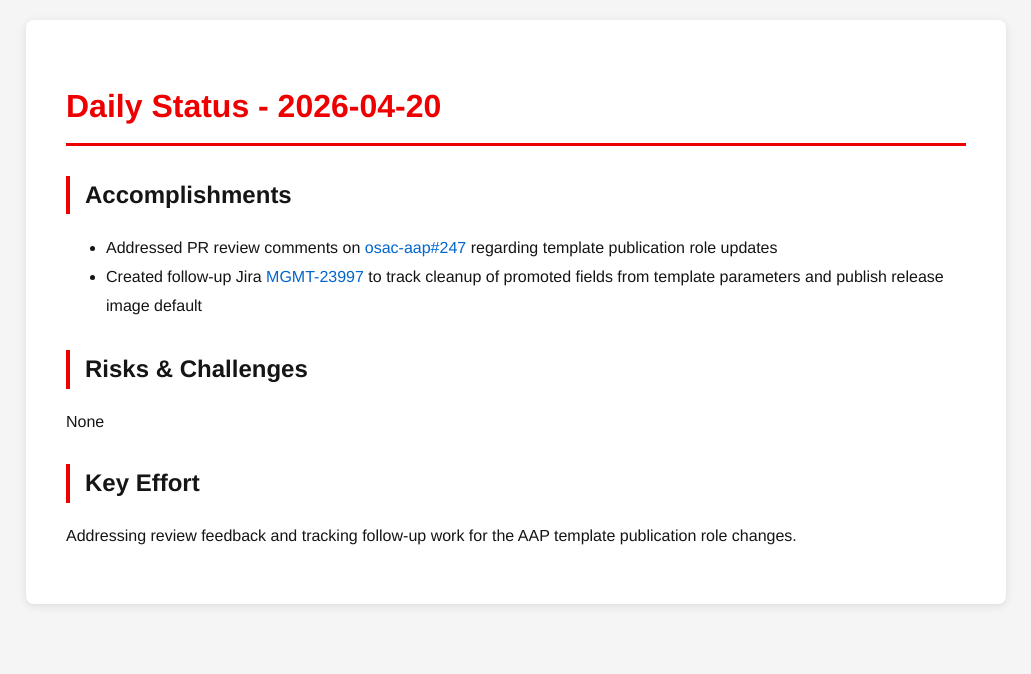
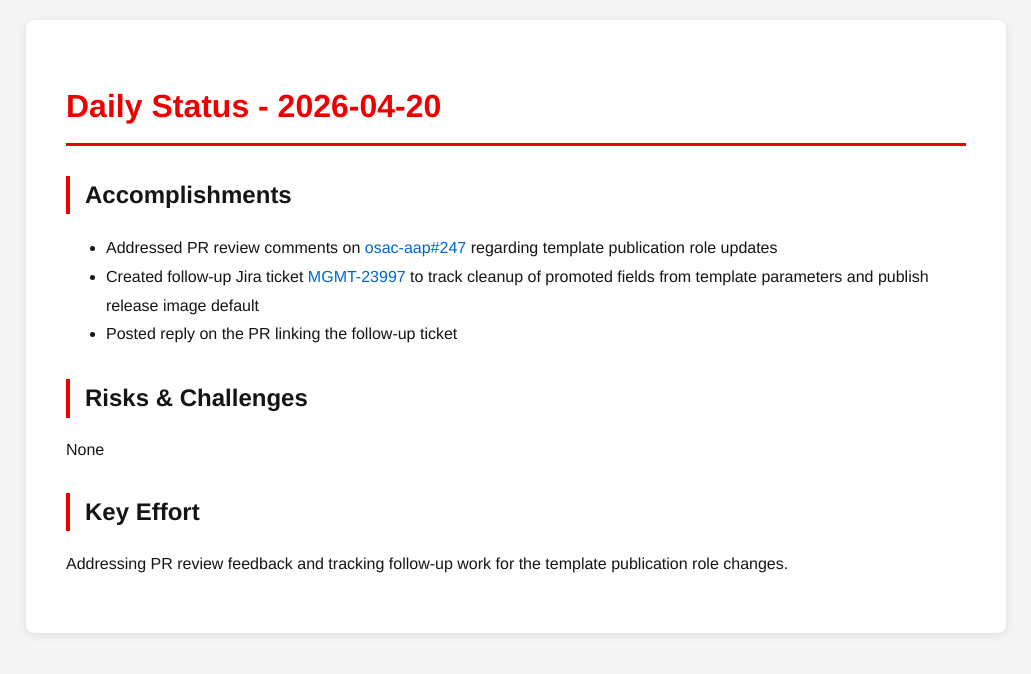
Before and after one commit to tzvatot/daily-status, a Jekyll site: the page built from 2026-04-20.md, in a window 1280 px wide. Shown: the top 674 px of the page, without its empty margins (124-1155 px from the left). Built offline with Jekyll 4.4.1, drawn with Linux system fonts in a browser that asks for light colours.

Commit message:
Daily status update - 2026-04-20

```diff
--- a/2026-04-20.md
+++ b/2026-04-20.md
@@ -8,10 +8,11 @@ date: 2026-04-20
 
 ## Accomplishments
 - Addressed PR review comments on [osac-aap#247](https://github.com/osac-project/osac-aap/pull/247) regarding template publication role updates
-- Created follow-up Jira [MGMT-23997](https://issues.redhat.com/browse/MGMT-23997) to track cleanup of promoted fields from template parameters and publish release image default
+- Created follow-up Jira ticket [MGMT-23997](https://issues.redhat.com/browse/MGMT-23997) to track cleanup of promoted fields from template parameters and publish release image default
+- Posted reply on the PR linking the follow-up ticket
 
 ## Risks & Challenges
 None
 
 ## Key Effort
-Addressing review feedback and tracking follow-up work for the AAP template publication role changes.
+Addressing PR review feedback and tracking follow-up work for the template publication role changes.
```
